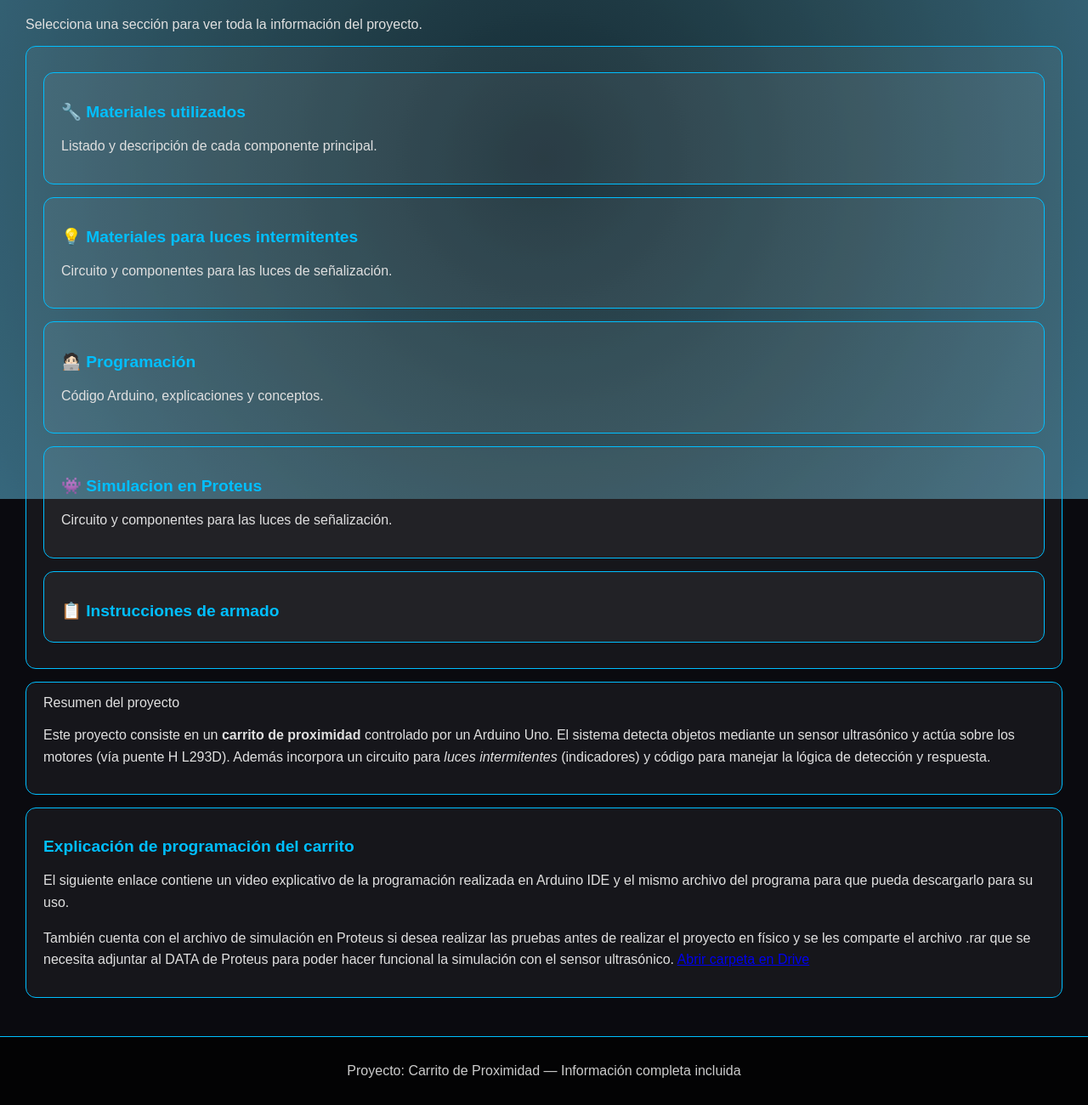
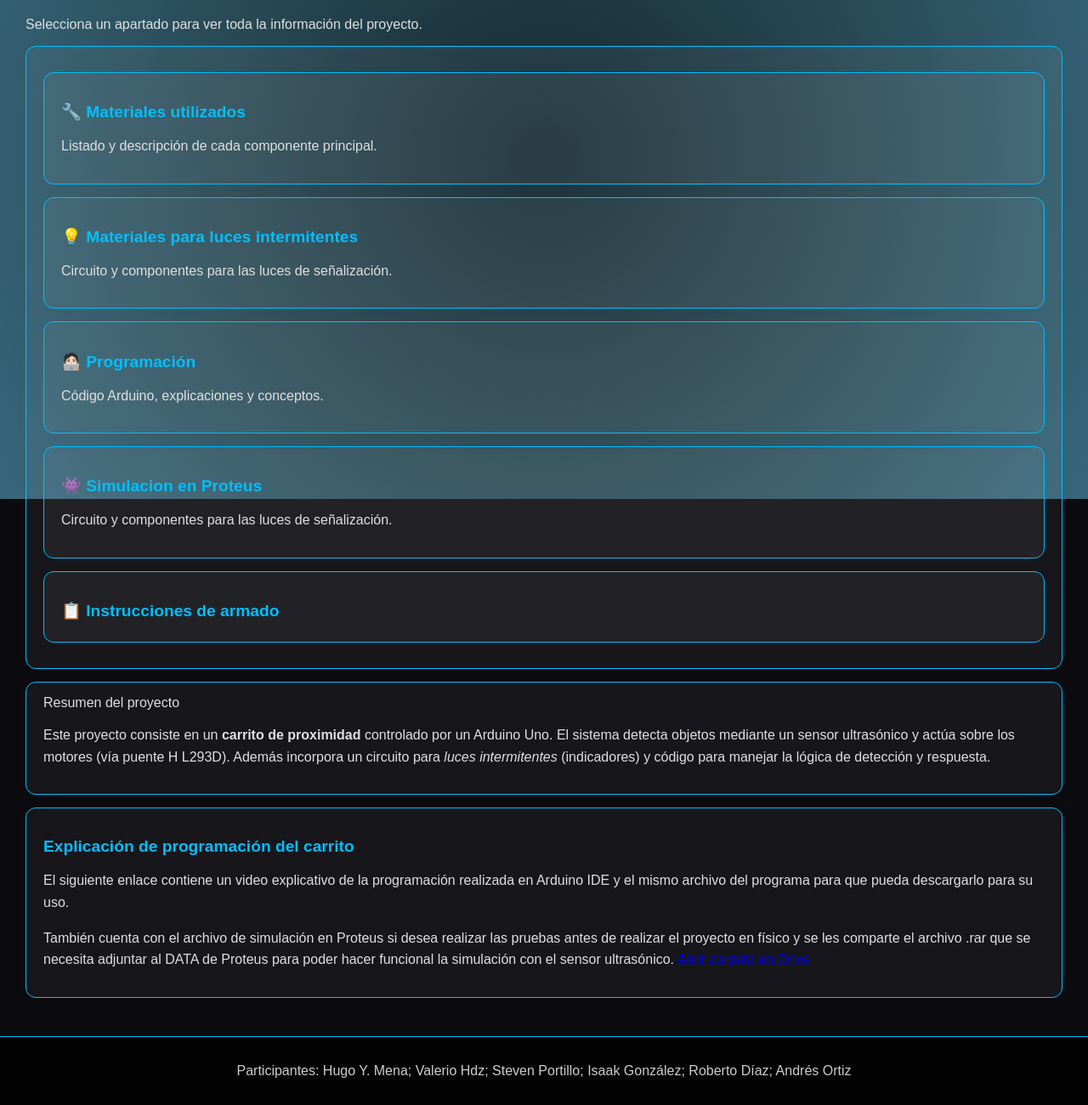
Before and after one commit to Maritzagc16/Carrito_de_proximidad, a plain HTML site: page index.html in a window 1280 px wide. Shown: the part 213-1513 px from the top of the page at 85% size. Drawn offline with Linux system fonts and the light colour scheme.

Commit message:
Add files via upload

```diff
--- a/index.html
+++ b/index.html
@@ -43,7 +43,7 @@
       <section id="home" class="panel active">
         <div class="hero">
           <h2>Explora las secciones</h2>
-          <p>Selecciona una sección para ver toda la información del proyecto.</p>
+          <p>Selecciona un apartado para ver toda la información del proyecto.</p>
           <div class="menu-cards">
             <div class="caja">
             <div class="caja">
@@ -467,7 +467,7 @@ Por último, la batería se coloca al Arduino y empieza su función    </p>
     </main>
 
     <footer class="footer">
-      <p>Proyecto: Carrito de Proximidad — Información completa incluida</p>
+      <p>Participantes: Hugo Y. Mena; Valerio Hdz; Steven Portillo; Isaak González; Roberto Díaz; Andrés Ortiz</p>
     </footer>
   </div>
 
--- a/script.js
+++ b/script.js
@@ -1,7 +1,7 @@
 // Manejo de splash (5 segundos) + navegación entre secciones
 
 window.addEventListener('load', () => {
-  // Mostrar splash por 2 segundos (2000 ms)
+  // Mostrar splash por 3 segundos (3000 ms)
   const splash = document.getElementById('splash');
   const app = document.getElementById('app');
 
@@ -13,7 +13,7 @@ window.addEventListener('load', () => {
       // mostrar sección home
       showPanel('home');
     }
-  }, 2000);
+  }, 3000);
 });
 
 // Utilidades de navegación
```
